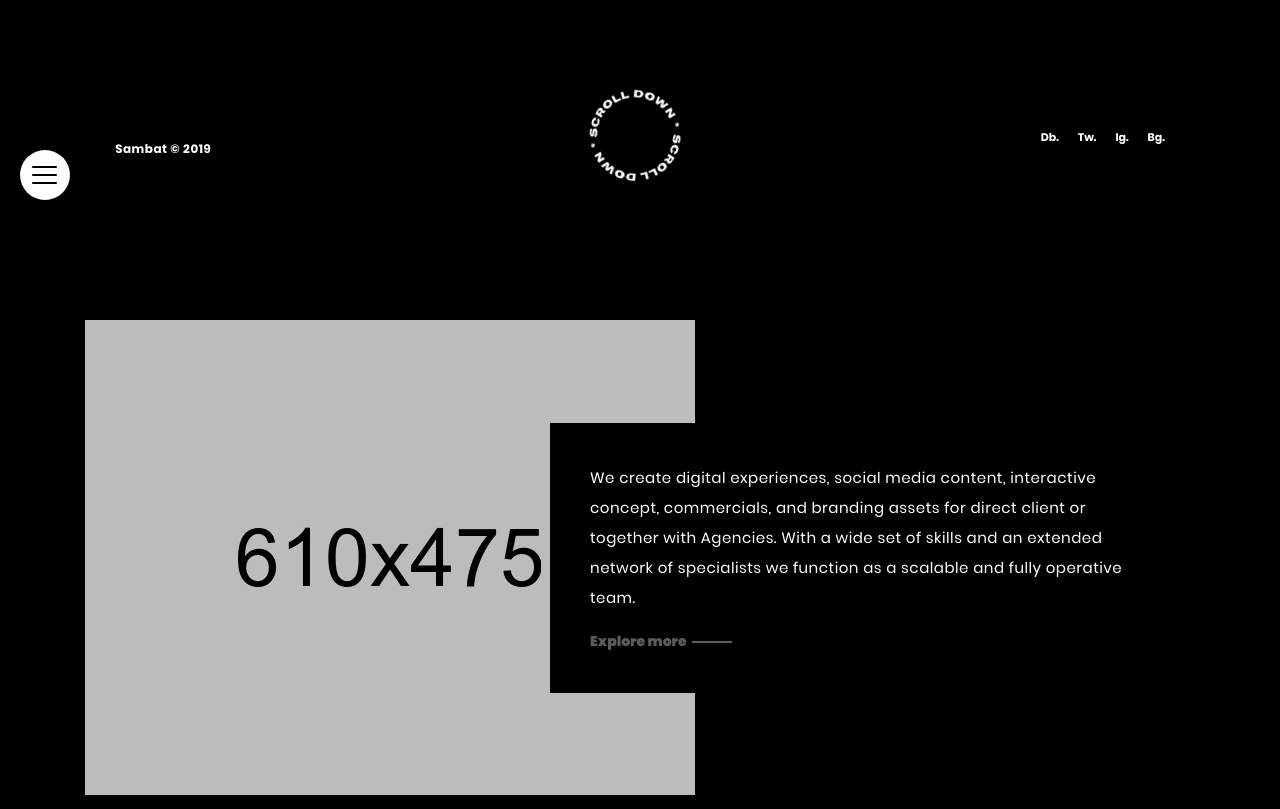
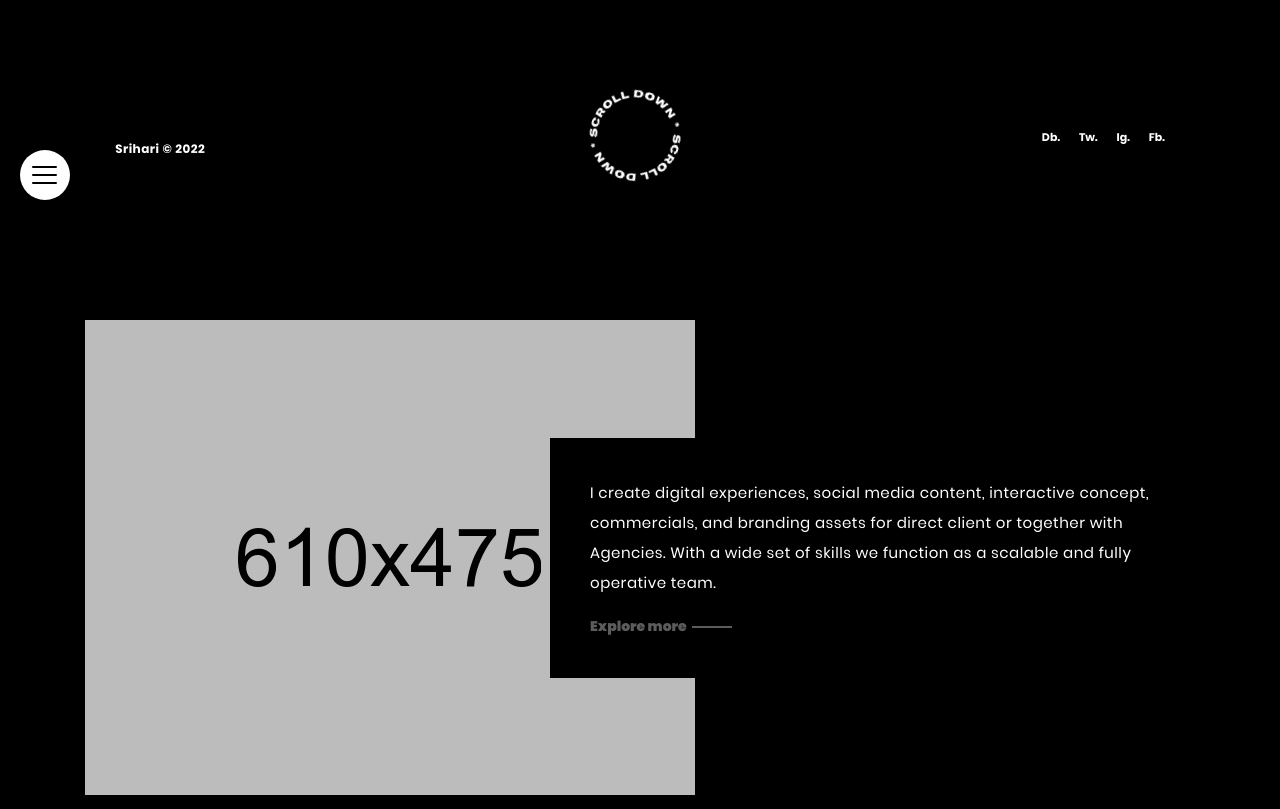
Before and after one commit to srihari1405/portfolio, a plain HTML site: page index.html in a window 1280 px wide. Shown: the part 580-1389 px from the top of the page. Drawn offline with Linux system fonts and the light colour scheme.

Commit message:
Update index.html

```diff
--- a/index.html
+++ b/index.html
@@ -5,7 +5,7 @@
     <meta charset="UTF-8">
     <meta name="viewport" content="width=device-width, initial-scale=1.0">
     <meta http-equiv="X-UA-Compatible" content="ie=edge">
-    <title>Sambat Dark - Home</title>
+    <title>Srihari - Home</title>
     <link rel="stylesheet" href="assets/css/plugin.css">
     <link rel="stylesheet" href="assets/css/main.css">
     <link rel="stylesheet" href="assets/css/responsive.css">
@@ -48,14 +48,14 @@
                         <li class="hover-target"><a href="#">Db.</a></li>
                         <li class="hover-target"><a href="#">Tw.</a></li>
                         <li class="hover-target"><a href="#">Ig.</a></li>
-                        <li class="hover-target"><a href="#">Bg.</a></li>
+                        <li class="hover-target"><a href="#">Fb.</a></li>
                     </ul>
                 </div>
             </div>
 
             <!-- Copyright -->
             <div class="scr copyright-top">
-                <p>Sambat &copy; 2019</p>
+                <p>Srihari &copy; 2022</p>
             </div>
 
             <div class="bg-nav"></div>
@@ -93,8 +93,8 @@
                                 <div class="col-md-4 offset-md-2 centered text-right">
                                     <div class="address-menu">
 
-                                        <h3>SAMBAT DESIGN STUDIO</h3>
-                                        <h4>Flower 03/11 Street Klaten, Central Java, Indonesia</h4>
+                                        <h3>SRIHARI PRABAKARAN</h3>
+                                        <h4>psrihari238@gmail.com</h4>
                                     </div>
                                 </div>
                             </div>
@@ -147,11 +147,11 @@
                     </div>
                     <div class="col-lg-5">
                         <div class="abt-text">
-                            <p>We create digital experiences, social media content, interactive
+                            <p>I create digital experiences, social media content, interactive
                                 concept, commercials, and branding assets for direct client or together with
                                 Agencies.
 
-                                With a wide set of skills and an extended network of specialists we function as
+                                With a wide set of skills we function as
                                 a scalable and fully operative team.</p>
                             <a class="hover-target load-spiral" href="about.html">Explore more</a>
                         </div>
```
